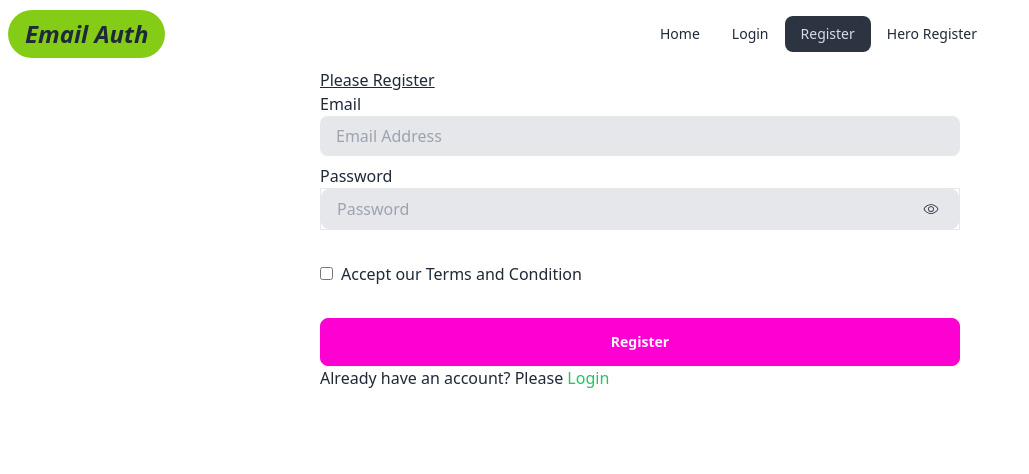
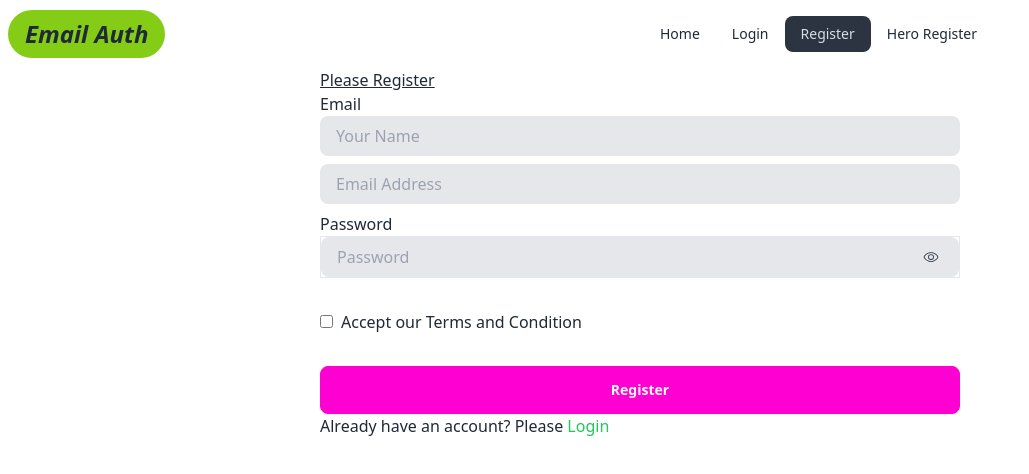
Before and after one commit to alalhosen/email-password-auth-301225, a React (Vite) app: page /register in a window 1280 px wide. Shown: the top 474 px of the page, without its empty margins (0-1029 px from the left). Built offline with nearby package versions, Linux system fonts and the light colour scheme.

Commit message:
create name input field in register component

```diff
--- a/src/components/Login/Login.jsx
+++ b/src/components/Login/Login.jsx
@@ -25,7 +25,12 @@ const Login = () => {
     signInWithEmailAndPassword(auth, email, password)
       .then((result) => {
         console.log(result.user);
-        setSuccess("User Login in Successfully.");
+        if(result.user.emailVerified){
+          setSuccess("User Login in Successfully.");
+        }
+        else{
+          alert('Please verify your email address')
+        }
       })
       .catch((error) => {
         console.error(error);
--- a/src/components/Register/Register.jsx
+++ b/src/components/Register/Register.jsx
@@ -14,6 +14,7 @@ const Register = () => {
 
   const handleRegister = (e) => {
     e.preventDefault();
+    const name = e.target.name.value;
     const email = e.target.email.value;
     const password = e.target.password.value;
     const accepted = e.target.terms.checked;
@@ -57,6 +58,15 @@ const Register = () => {
         <h2 className="text 3xl underline">Please Register</h2>
         <form onSubmit={handleRegister}>
           <h1>Email</h1>
+          <input
+            className="mb-2 w-full bg-gray-200 py-2 px-4 rounded-lg"
+            placeholder="Your Name"
+            type="text"
+            name="name"
+            required
+            id=""
+          />
+          <br />
           <input
             className="mb-2 w-full bg-gray-200 py-2 px-4 rounded-lg"
             placeholder="Email Address"
```
